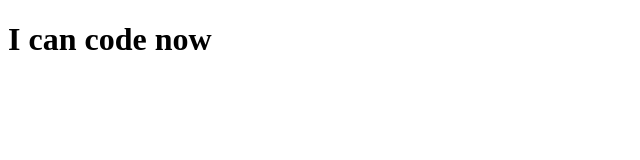
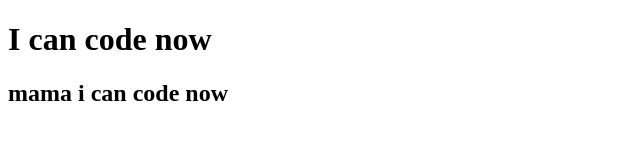
Before and after one commit to RadowanRimon/my-4th-repo, a plain HTML site: page index.html in a window 1280 px wide. Shown: the whole page, without its empty margins (0-640 px from the left). Drawn offline with Linux system fonts and the light colour scheme.

Commit message:
add header

```diff
--- a/index.html
+++ b/index.html
@@ -9,5 +9,6 @@
 </head>
 <body>
     <h1> I can code now</h1>
+    <h2>mama i can code now</h2>
 </body>
 </html>
```
